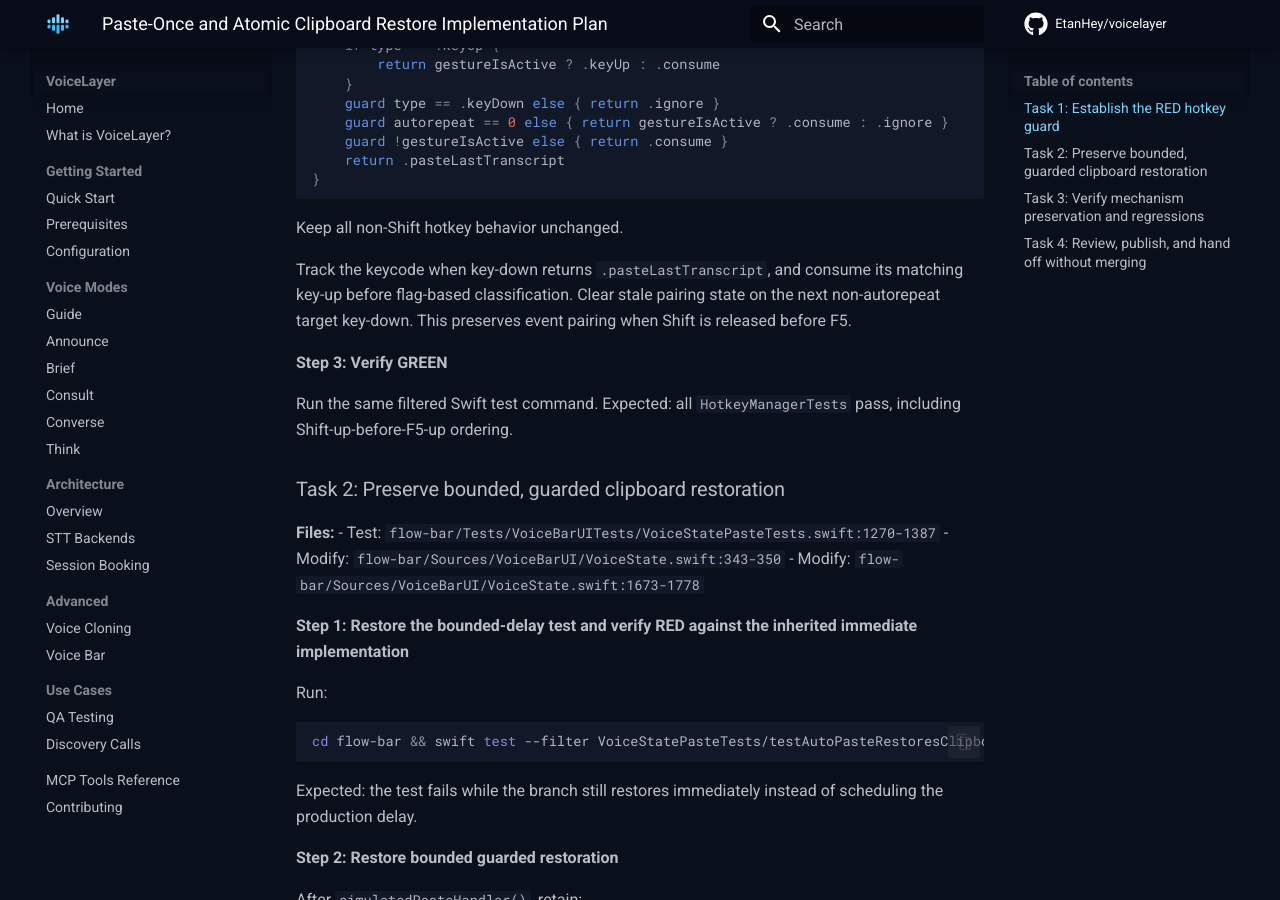
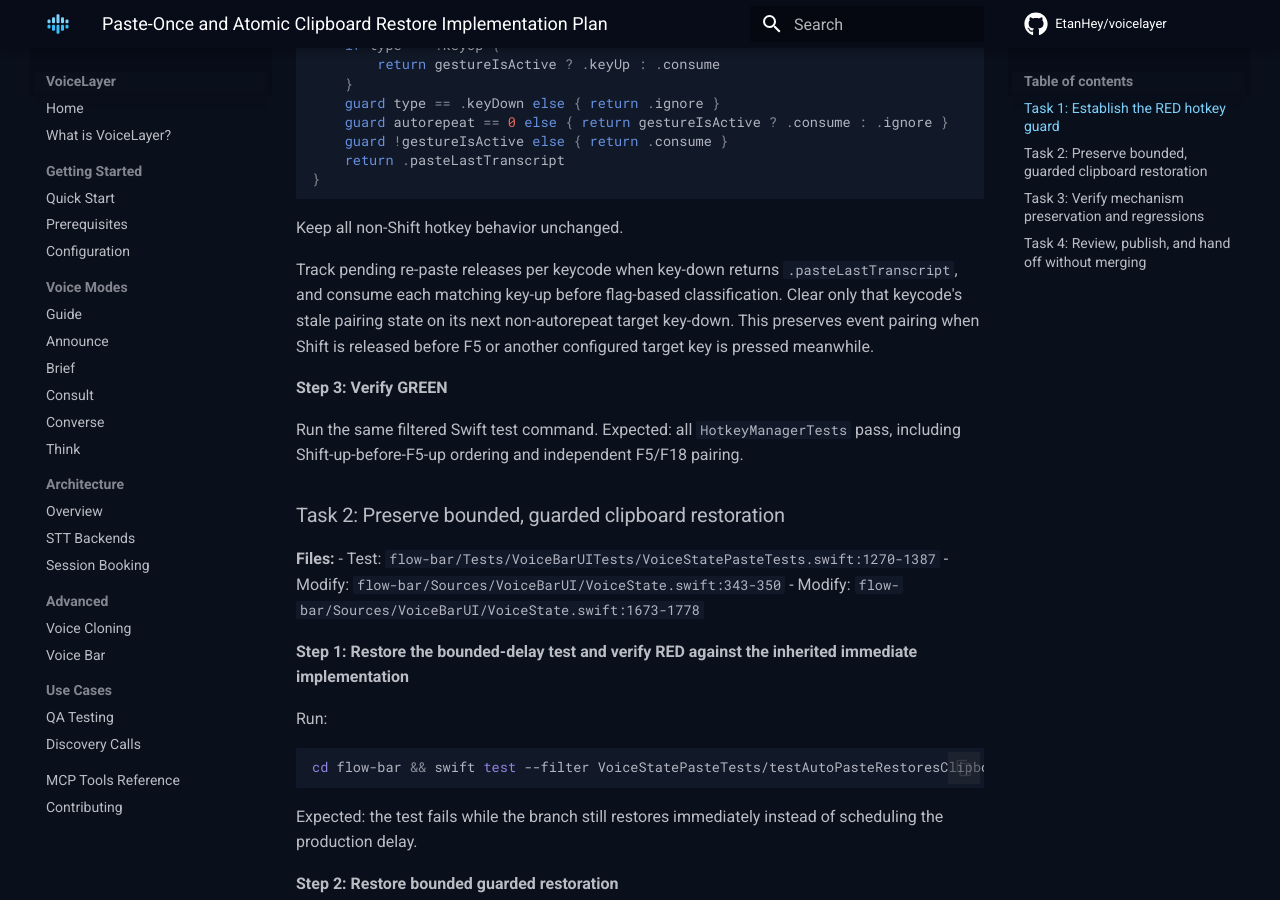
Before and after one commit to EtanHey/voicelayer, an MkDocs documentation site: the page built from docs/plans/2026-07-15-paste-once-atomic-restore.md, in a window 1280 px wide and 900 px high, scrolled down 979 px. Built offline with MkDocs 1.6.1 and Material for MkDocs 9.7.7, drawn with Linux system fonts in a browser that asks for light colours; comment, search, counter and statistics services are not loaded.

Commit message:
fix: preserve repaste release per key

```diff
--- a/docs/plans/2026-07-15-paste-once-atomic-restore.md
+++ b/docs/plans/2026-07-15-paste-once-atomic-restore.md
@@ -44,11 +44,11 @@ if exactShiftOnly {
 
 Keep all non-Shift hotkey behavior unchanged.
 
-Track the keycode when key-down returns `.pasteLastTranscript`, and consume its matching key-up before flag-based classification. Clear stale pairing state on the next non-autorepeat target key-down. This preserves event pairing when Shift is released before F5.
+Track pending re-paste releases per keycode when key-down returns `.pasteLastTranscript`, and consume each matching key-up before flag-based classification. Clear only that keycode's stale pairing state on its next non-autorepeat target key-down. This preserves event pairing when Shift is released before F5 or another configured target key is pressed meanwhile.
 
 **Step 3: Verify GREEN**
 
-Run the same filtered Swift test command. Expected: all `HotkeyManagerTests` pass, including Shift-up-before-F5-up ordering.
+Run the same filtered Swift test command. Expected: all `HotkeyManagerTests` pass, including Shift-up-before-F5-up ordering and independent F5/F18 pairing.
 
 ### Task 2: Preserve bounded, guarded clipboard restoration
 
```
Also changed, not shown: docs/plans/2026-07-15-paste-once-atomic-restore-design.md (+2 -2 lines), docs/plans/2026-07-15-paste-once-atomic-restore-review.md (+1 -0 lines), docs/plans/2026-07-17-paste-once-bounded-restore-design.md (+2 -2 lines), docs/plans/2026-07-17-paste-once-bounded-restore.md (+1 -1 lines), 2 other files.
